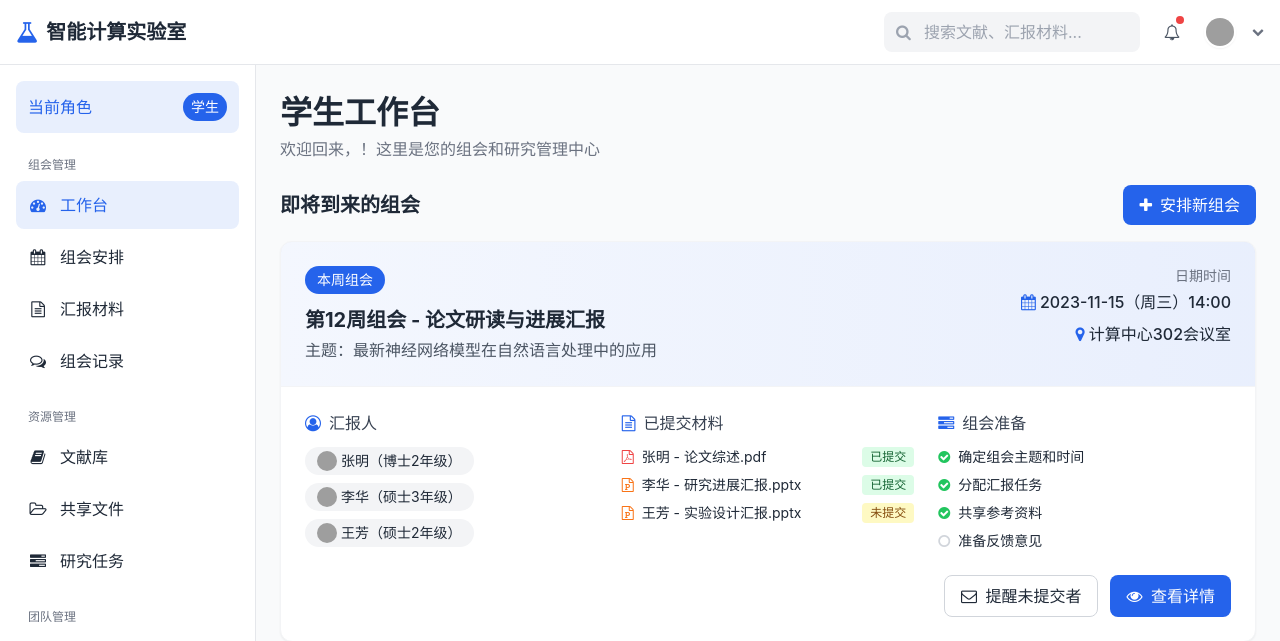
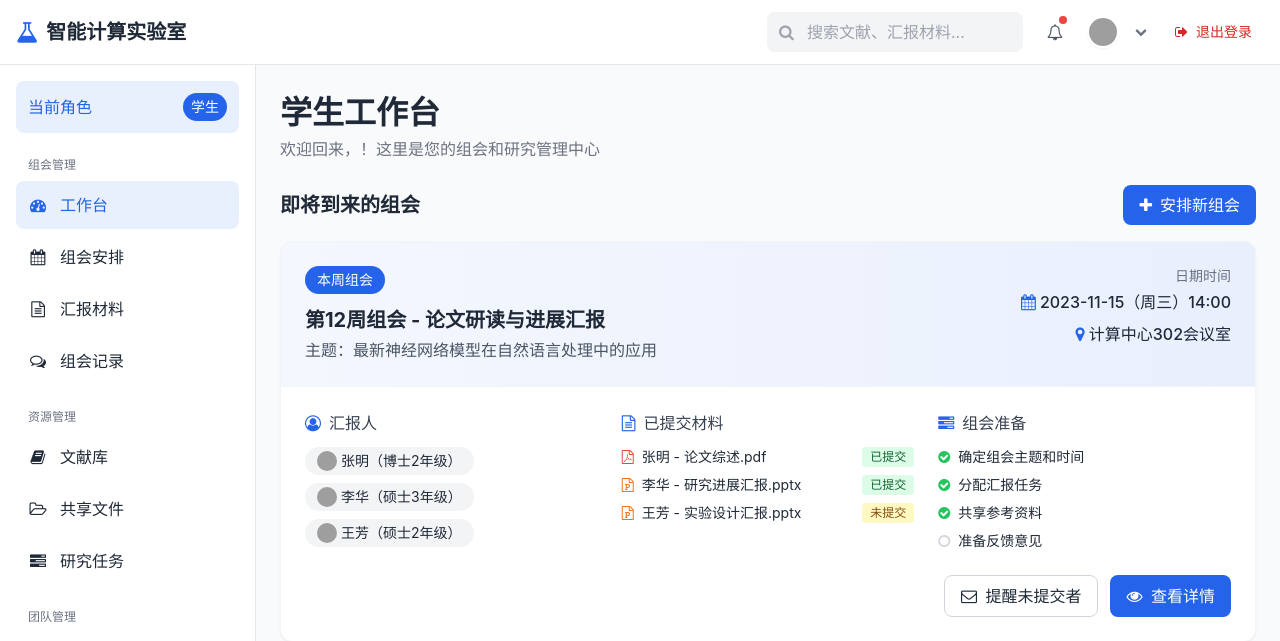
Before and after one commit to CodeWang-Ay/group-share-project, a FastAPI app: template templates/index.html in a window 1280 px wide. Shown: the top 641 px of the page. Run offline with FastAPI, Linux system fonts and the light colour scheme; the template is opened without the code that fills it, so the values that code supplies are empty; some libraries are stand-ins or nearby versions; grey boxes are pictures that could not be loaded.

Commit message:
退出登陆按钮

```diff
--- a/templates/index.html
+++ b/templates/index.html
@@ -102,7 +102,7 @@
                         <span class="absolute top-1 right-1 w-2 h-2 bg-red-500 rounded-full"></span>
                     </div>
 
-                    <!-- 用户头像和下拉菜单 -->
+                    <!-- 用户信息 -->
                     <div class="relative group">
                         <div class="flex items-center gap-2 cursor-pointer">
                             <img src="https://picsum.photos/id/{{ user.id }}/200/200" alt="{{ user.username }}头像" class="w-8 h-8 rounded-full object-cover border-2 border-white shadow-sm">
@@ -126,11 +126,19 @@
                             <a href="#" class="block px-4 py-2 text-sm hover:bg-gray-100">
                                 <i class="fa fa-cog mr-2 text-gray-500"></i>设置
                             </a>
-                            <a href="#" id="logout-link" class="block px-4 py-2 text-sm text-red-500 hover:bg-gray-100">
-                                <i class="fa fa-sign-out mr-2"></i>退出登录
-                            </a>
                         </div>
                     </div>
+
+                    <!-- 退出登录按钮 -->
+                    <button id="logout-btn" class="hidden sm:flex items-center gap-2 px-3 py-2 text-sm text-red-600 hover:bg-red-50 rounded-lg transition-colors">
+                        <i class="fa fa-sign-out"></i>
+                        <span>退出登录</span>
+                    </button>
+
+                    <!-- 移动端退出登录按钮 -->
+                    <button id="logout-btn-mobile" class="sm:hidden p-2 rounded-lg hover:bg-red-50 text-red-600 transition-colors">
+                        <i class="fa fa-sign-out"></i>
+                    </button>
                 </div>
             </div>
         </div>
@@ -827,11 +835,11 @@
             initMobileSidebar();
 
             // 登出功能
-            const logoutLink = document.getElementById('logout-link');
-            if (logoutLink) {
-                logoutLink.addEventListener('click', async function(e) {
-                    e.preventDefault();
+            const logoutBtn = document.getElementById('logout-btn');
+            const logoutBtnMobile = document.getElementById('logout-btn-mobile');
 
+            // 退出登录函数
+            async function performLogout() {
                 try {
                     console.log('🔥 开始登出操作');
 
@@ -855,7 +863,7 @@
                     console.log('✅ 登出成功，跳转到登录页面');
 
                     // 跳转到登录页面
-                        window.location.href = API_BASE_URL ? `${API_BASE_URL}/login` : '/login.html';
+                    window.location.href = 'http://localhost:8081/login';
 
                 } catch (error) {
                     console.error('❌ 登出过程中发生错误:', error);
@@ -863,8 +871,32 @@
                     localStorage.removeItem('session_token');
                     localStorage.removeItem('user_info');
                     localStorage.removeItem('remember_me');
-                        window.location.href = API_BASE_URL ? `${API_BASE_URL}/login` : '/login.html';
+                    window.location.href = 'http://localhost:8081/login';
                 }
+            }
+
+            // 桌面端退出登录按钮事件
+            if (logoutBtn) {
+                logoutBtn.addEventListener('click', async function(e) {
+                    e.preventDefault();
+                    await performLogout();
+                });
+            }
+
+            // 移动端退出登录按钮事件
+            if (logoutBtnMobile) {
+                logoutBtnMobile.addEventListener('click', async function(e) {
+                    e.preventDefault();
+                    await performLogout();
+                });
+            }
+
+            // 保留原有的下拉菜单登出功能（如果还存在）
+            const logoutLink = document.getElementById('logout-link');
+            if (logoutLink) {
+                logoutLink.addEventListener('click', async function(e) {
+                    e.preventDefault();
+                    await performLogout();
                 });
             }
 
```
Lines whose indentation alone changed are shown as unchanged.
